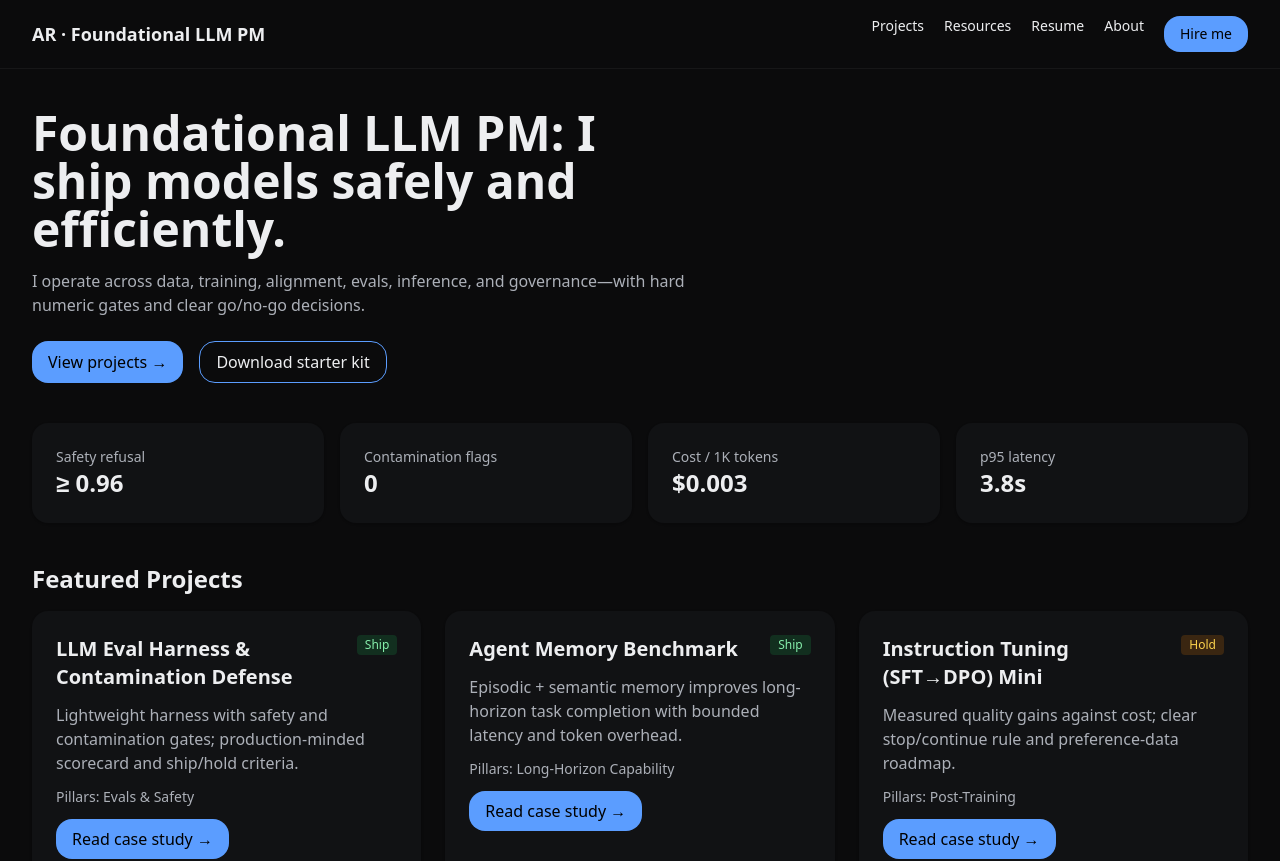
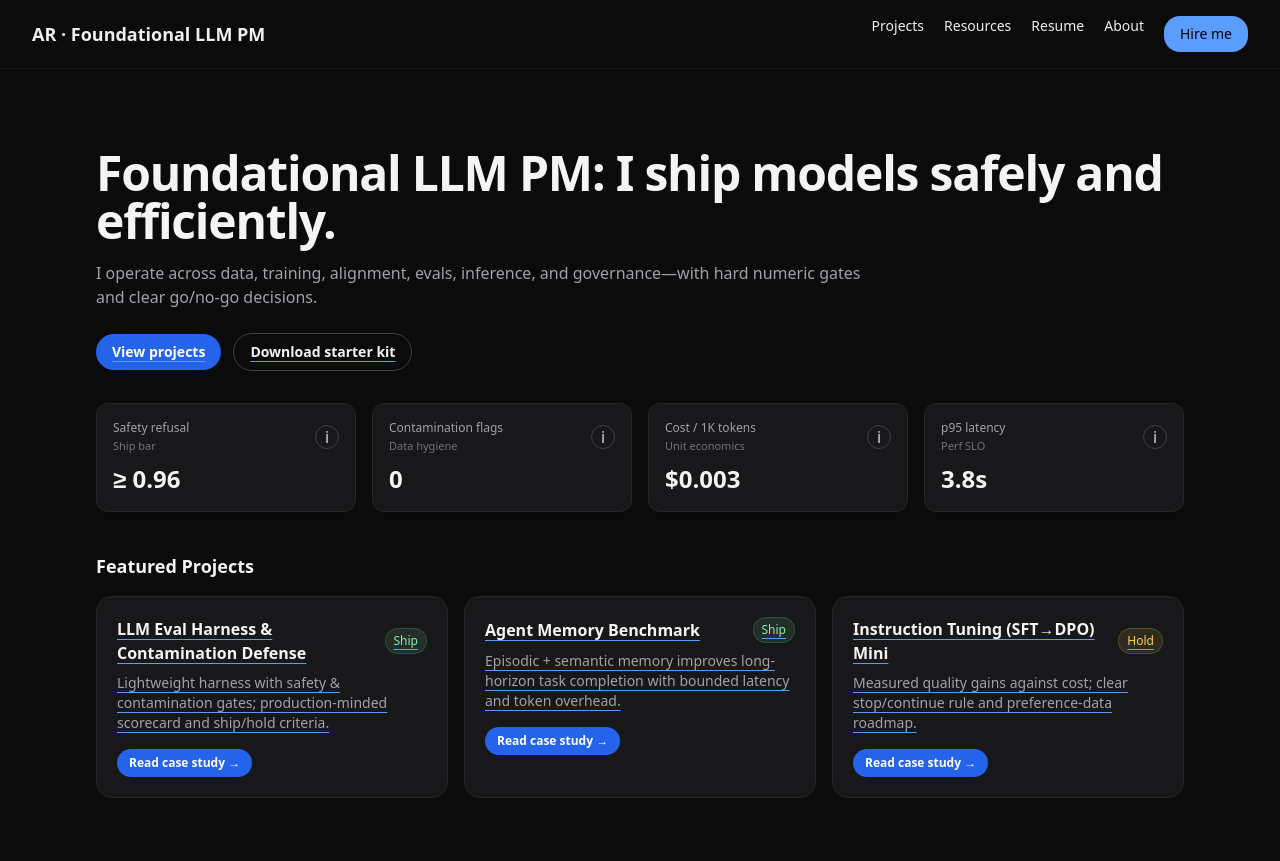
Before and after one commit to amitrampurkar/ai, a Next.js app: page / in a window 1280 px wide. Shown: the top 861 px of the page. Built offline with nearby package versions, Linux system fonts and the light colour scheme.

Commit message:
Home: add info icons to KPI tiles (outside-click, single-open)

```diff
--- a/app/page.tsx
+++ b/app/page.tsx
@@ -1,15 +1,133 @@
-import Link from 'next/link'; import MetricTile from '@/components/MetricTile'; import ProjectCard from '@/components/ProjectCard'; import { getProjects, getMetrics } from '@/lib/content';
-export default function Home(){ const projects=getProjects(); const m=getMetrics() as any;
-  return(<div className="flex flex-col gap-10">
-    <section className="flex flex-col gap-5 text-center md:text-left md:flex-row md:items-center md:justify-between"><div className="max-w-2xl">
-      <h1 className="text-4xl md:text-5xl font-bold">Foundational LLM PM: I ship models safely and efficiently.</h1>
-      <p className="mt-4 text-muted">I operate across data, training, alignment, evals, inference, and governance—with hard numeric gates and clear go/no-go decisions.</p>
-      <div className="mt-6 flex gap-4 justify-center md:justify-start"><Link className="btn" href="/projects">View projects →</Link><Link className="btn btn-secondary" href="/resources">Download starter kit</Link></div>
-    </div></section>
-    <section className="grid grid-cols-1 sm:grid-cols-2 lg:grid-cols-4 gap-4">
-      <MetricTile label="Safety refusal" value={`≥ ${m.safety_refusal}`} /><MetricTile label="Contamination flags" value={`${m.contamination_flags}`} />
-      <MetricTile label="Cost / 1K tokens" value={`$${m.cost_per_1k_tokens}`} /><MetricTile label="p95 latency" value={`${m.p95_latency_seconds}s`} />
-    </section>
-    <section><h2 className="text-2xl font-semibold mb-4">Featured Projects</h2><div className="grid grid-cols-1 md:grid-cols-3 gap-6">{projects.map(p=><ProjectCard key={p.slug} p={p}/>)}</div></section>
-  </div>);
+import Link from "next/link";
+import Kpi from "@/components/Kpi";
+
+const homeKpis = [
+  {
+    label: "Safety refusal",
+    value: "≥ 0.96",
+    hint: "Ship bar",
+    info:
+      "Model reliably refuses unsafe prompts. This is part of my shipping bar and reflects safety-first criteria.",
+  },
+  {
+    label: "Contamination flags",
+    value: "0",
+    hint: "Data hygiene",
+    info:
+      "Checks for training/test leakage (e.g., n-gram overlap, seed matches). Zero flags means no known contamination.",
+  },
+  {
+    label: "Cost / 1K tokens",
+    value: "$0.003",
+    hint: "Unit economics",
+    info:
+      "Target spend per 1K tokens for the reference stack. Keeps COGS predictable as we scale usage.",
+  },
+  {
+    label: "p95 latency",
+    value: "3.8s",
+    hint: "Perf SLO",
+    info:
+      "95th percentile end-to-end response time. Ensures worst-case UX stays within acceptable bounds at scale.",
+  },
+];
+
+export default function Page() {
+  return (
+    <main className="mx-auto max-w-6xl px-4 sm:px-6 lg:px-8 py-10">
+      {/* Hero */}
+      <section>
+        <div className="text-4xl sm:text-5xl font-extrabold tracking-tight text-zinc-100">
+          Foundational LLM PM: I ship models safely and efficiently.
+        </div>
+        <p className="mt-4 text-zinc-400 max-w-3xl">
+          I operate across data, training, alignment, evals, inference, and governance—with hard
+          numeric gates and clear go/no-go decisions.
+        </p>
+        <div className="mt-6 flex items-center gap-3">
+          <Link
+            href="/projects/"
+            className="inline-flex items-center rounded-full bg-blue-600 px-4 py-2 text-sm font-semibold text-white hover:bg-blue-500"
+          >
+            View projects
+          </Link>
+          <Link
+            href="/resources/"
+            className="inline-flex items-center rounded-full border border-zinc-700 px-4 py-2 text-sm font-semibold text-zinc-100 hover:bg-zinc-800"
+          >
+            Download starter kit
+          </Link>
+        </div>
+      </section>
+
+      {/* KPI strip with info icons */}
+      <section className="mt-8">
+        <div className="grid grid-cols-1 sm:grid-cols-2 lg:grid-cols-4 gap-4">
+          {homeKpis.map((k) => (
+            <Kpi key={k.label} {...k} />
+          ))}
+        </div>
+      </section>
+
+      {/* Featured Projects (kept minimal) */}
+      <section className="mt-10">
+        <h2 className="text-lg font-semibold text-zinc-100">Featured Projects</h2>
+        <div className="mt-4 grid grid-cols-1 md:grid-cols-2 lg:grid-cols-3 gap-4">
+          <Link
+            href="/projects/eval-harness-contamination/"
+            className="block rounded-2xl border border-zinc-800 bg-zinc-900 p-5 hover:bg-zinc-800 transition"
+          >
+            <div className="flex items-center justify-between gap-3">
+              <div className="text-zinc-100 font-semibold">LLM Eval Harness &amp; Contamination Defense</div>
+              <span className="text-xs px-2 py-1 rounded-full bg-green-300/10 text-green-300 border border-green-400/20">
+                Ship
+              </span>
+            </div>
+            <p className="mt-2 text-sm text-zinc-400">
+              Lightweight harness with safety &amp; contamination gates; production-minded scorecard and ship/hold criteria.
+            </p>
+            <div className="mt-4 inline-flex items-center rounded-full bg-blue-600 px-3 py-1.5 text-xs font-semibold text-white">
+              Read case study →
+            </div>
+          </Link>
+
+          <Link
+            href="/projects/agent-memory-benchmark/"
+            className="block rounded-2xl border border-zinc-800 bg-zinc-900 p-5 hover:bg-zinc-800 transition"
+          >
+            <div className="flex items-center justify-between gap-3">
+              <div className="text-zinc-100 font-semibold">Agent Memory Benchmark</div>
+              <span className="text-xs px-2 py-1 rounded-full bg-green-300/10 text-green-300 border border-green-400/20">
+                Ship
+              </span>
+            </div>
+            <p className="mt-2 text-sm text-zinc-400">
+              Episodic + semantic memory improves long-horizon task completion with bounded latency and token overhead.
+            </p>
+            <div className="mt-4 inline-flex items-center rounded-full bg-blue-600 px-3 py-1.5 text-xs font-semibold text-white">
+              Read case study →
+            </div>
+          </Link>
+
+          <Link
+            href="/projects/sft-dpo-mini/"
+            className="block rounded-2xl border border-zinc-800 bg-zinc-900 p-5 hover:bg-zinc-800 transition"
+          >
+            <div className="flex items-center justify-between gap-3">
+              <div className="text-zinc-100 font-semibold">Instruction Tuning (SFT→DPO) Mini</div>
+              <span className="text-xs px-2 py-1 rounded-full bg-amber-300/10 text-amber-300 border border-amber-400/20">
+                Hold
+              </span>
+            </div>
+            <p className="mt-2 text-sm text-zinc-400">
+              Measured quality gains against cost; clear stop/continue rule and preference-data roadmap.
+            </p>
+            <div className="mt-4 inline-flex items-center rounded-full bg-blue-600 px-3 py-1.5 text-xs font-semibold text-white">
+              Read case study →
+            </div>
+          </Link>
+        </div>
+      </section>
+    </main>
+  );
 }
--- a/components/Kpi.tsx
+++ b/components/Kpi.tsx
@@ -5,14 +5,10 @@ import { useEffect, useMemo, useRef, useState } from "react";
 type Props = {
   label: string;
   value: string | number | React.ReactNode;
-  /** Small helper text under the label (new name) */
-  hint?: string;
-  /** Legacy alias used elsewhere in your codebase */
-  sub?: string;
-  /** Optional custom info text; if not provided, we auto-fill for known home KPIs */
-  info?: string;
-  /** Optional stable id */
-  id?: string;
+  hint?: string;       // small helper under label
+  sub?: string;        // legacy alias for hint
+  info?: string;       // explicit info text (if provided, uses this)
+  id?: string;         // optional stable id
 };
 
 /** Default info text for the 4 home KPIs (case-insensitive label match) */
@@ -31,7 +27,7 @@ export default function Kpi({ label, value, hint, sub, info, id }: Props) {
   const [open, setOpen] = useState(false);
   const wrapRef = useRef<HTMLDivElement>(null);
 
-  // derive a stable id
+  // stable id for mutual-exclusion
   const kpiId = useMemo(
     () =>
       (id ?? label)
@@ -41,10 +37,8 @@ export default function Kpi({ label, value, hint, sub, info, id }: Props) {
     [id, label]
   );
 
-  // auto-fill info for known home KPIs when not provided
-  const infoText =
-    info ?? DEFAULT_INFO[label.trim().toLowerCase()] ?? undefined;
-
+  // auto-fill info for the 4 home KPIs if not provided
+  const infoText = info ?? DEFAULT_INFO[label.trim().toLowerCase()];
   const helper = hint ?? sub;
 
   // Close when clicking outside
@@ -78,7 +72,6 @@ export default function Kpi({ label, value, hint, sub, info, id }: Props) {
 
   return (
     <div ref={wrapRef} className="relative">
-      {/* Keep styling neutral so existing look stays the same */}
       <div className="rounded-xl border border-zinc-800 bg-zinc-900 p-4 shadow-sm">
         <div className="flex items-center justify-between gap-3">
           <div className="min-w-0">
```
